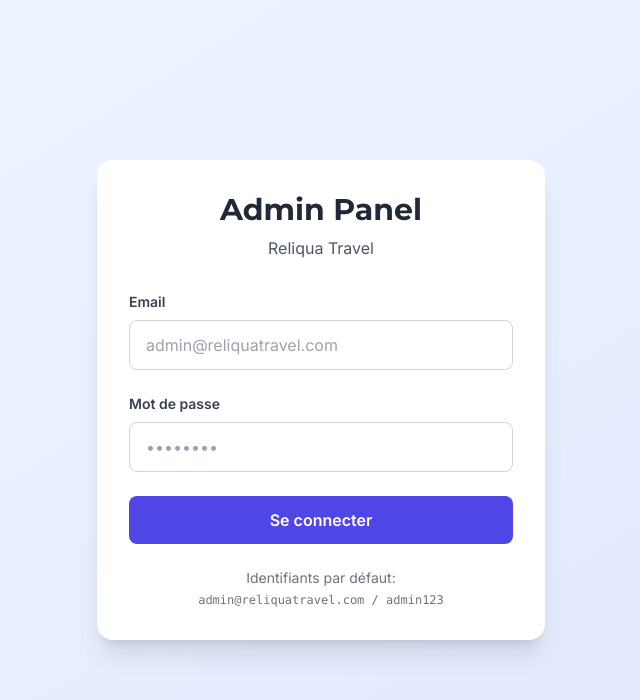
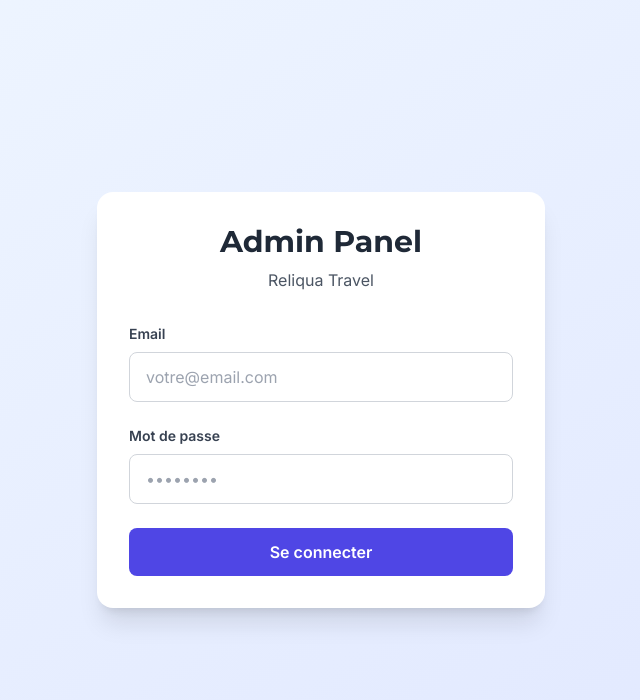
Before and after one commit to samiromoumni/client, a React (Vite) app: page /admin/login in a window 1280 px wide. Shown: the top 700 px of the page, without its empty margins (319-959 px from the left). Built offline with nearby package versions, Linux system fonts and the light colour scheme; no server answers.

Commit message:
Remove default credentials display from login page

```diff
--- a/src/pages/admin/LoginPage.tsx
+++ b/src/pages/admin/LoginPage.tsx
@@ -72,7 +72,7 @@
               onChange={(e) => setEmail(e.target.value)}
               required
               className="w-full px-4 py-3 border border-gray-300 rounded-lg focus:ring-2 focus:ring-indigo-500 focus:border-transparent outline-none transition"
-              placeholder="admin@reliquatravel.com"
+              placeholder="votre@email.com"
             />
           </div>
 
@@ -99,13 +99,6 @@
             {loading ? 'Connexion...' : 'Se connecter'}
           </button>
         </form>
-
-        <div className="mt-6 text-center text-sm text-gray-500">
-          <p>Identifiants par défaut:</p>
-          <p className="font-mono text-xs mt-1">
-            admin@reliquatravel.com / admin123
-          </p>
-        </div>
       </motion.div>
     </div>
   )
```
